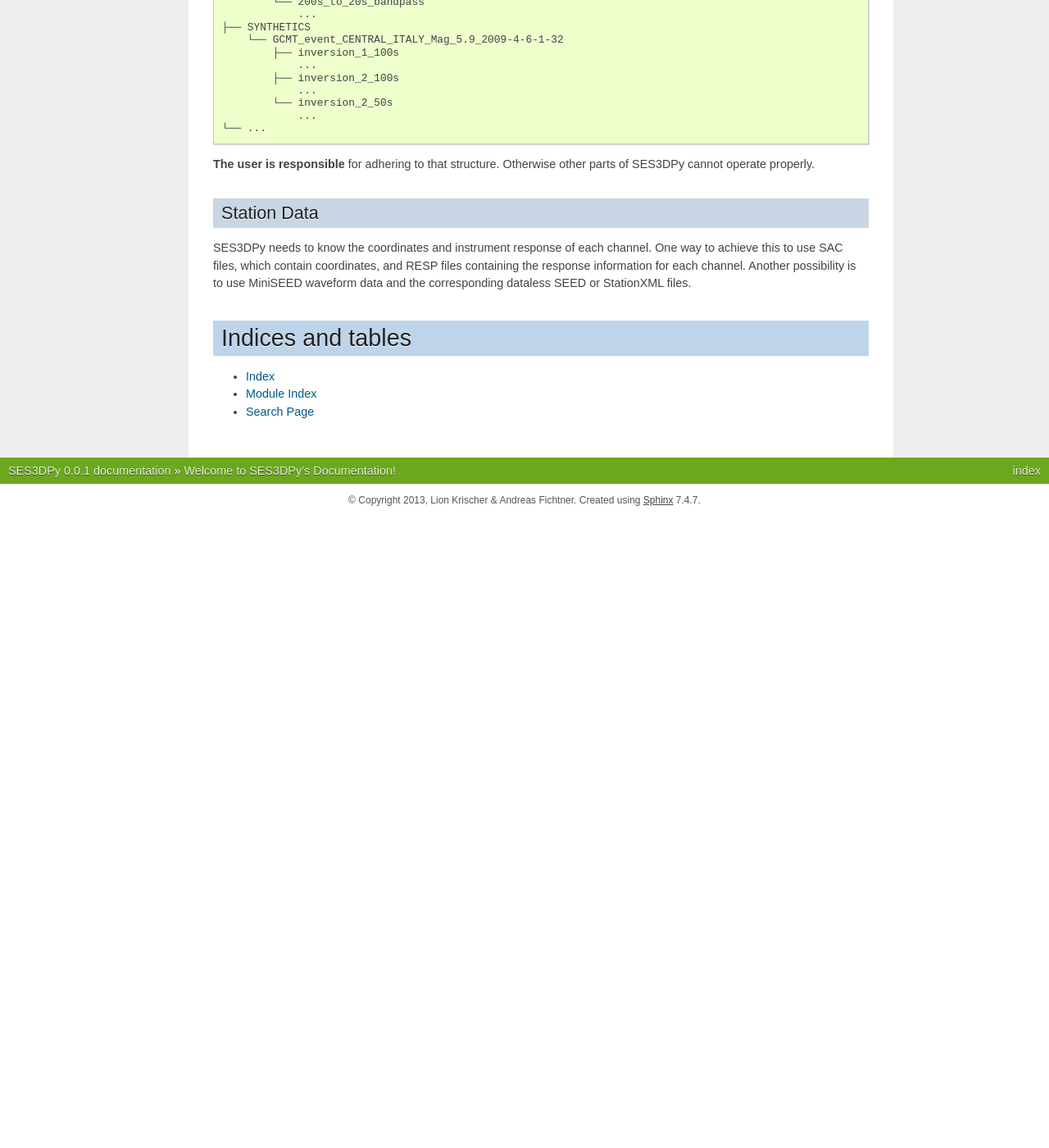
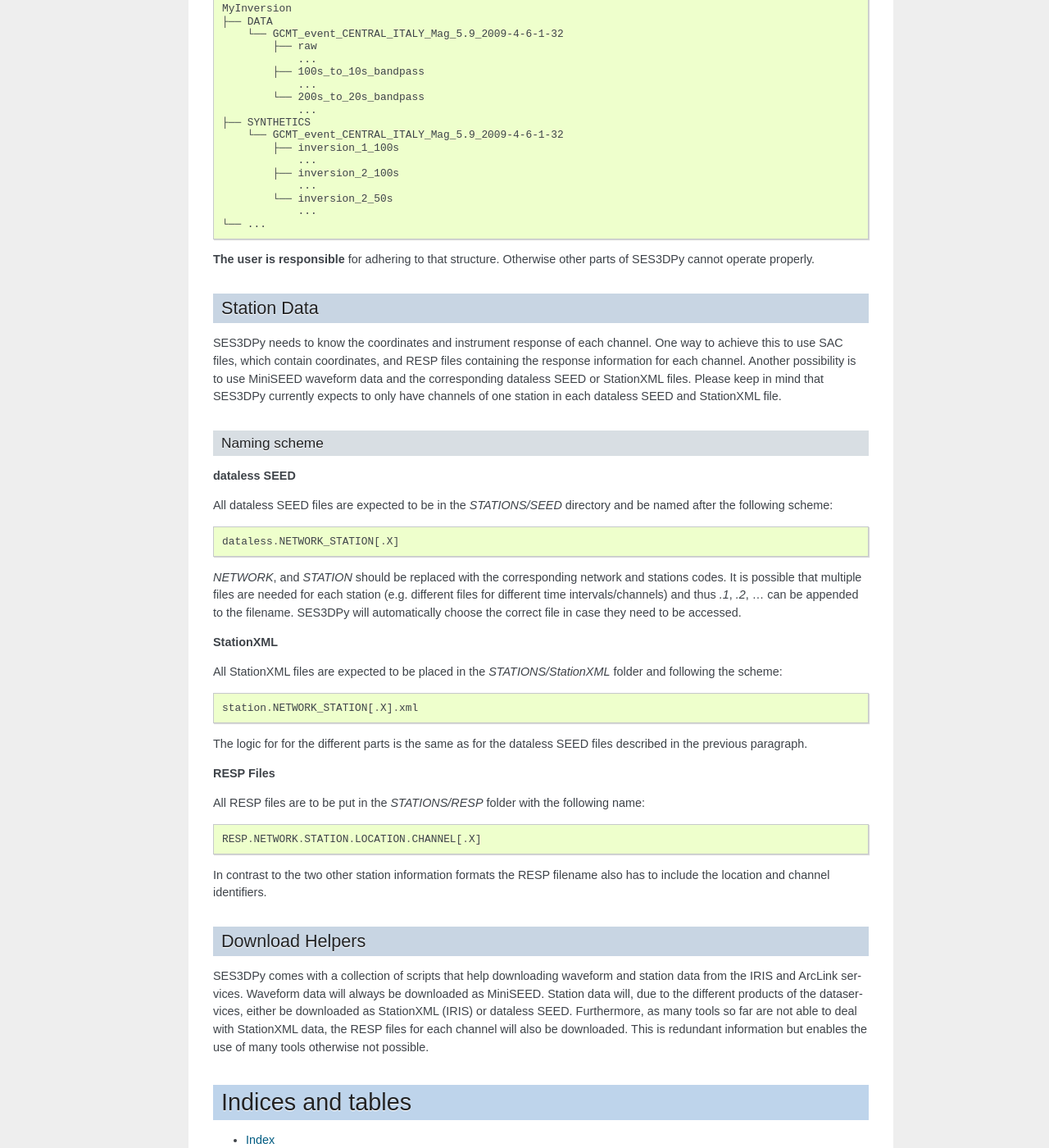
Before and after one commit to krischer/LASIF, a Sphinx documentation site: the page built from doc/index.rst, in a window 1280 px wide and 1400 px high, scrolled down 2994 px. Shown: the whole window at 82% size. Built offline with Sphinx 7.4.7, drawn with Linux system fonts in a browser that asks for light colours; formulas are drawn with MathJax 3; before the commit the page ends 3624 px from its top, so only the background shows below that; some of the changed text lies outside the part shown.

Commit message:
Added domain boundary buffer support.
Also added a first version of the station data tutorial.

```diff
--- a/doc/index.rst
+++ b/doc/index.rst
@@ -85,6 +86,13 @@
         <rotation_angle_in_degree>35.0</rotation_angle_in_degree>
       </domain_rotation>
     </domain>
+
+
+It should be fairly self-explanatory. The *boundary_width_in_degree* tag is
+just used for the download helpers. No data will be downloaded within
+*boundary_width_in_degree* distance to the domain border. This is useful for
+e.g. absorbing boundary conditions.
+
 
 .. note::
 
@@ -99,13 +107,15 @@
     $ ses3dpy plot_domain
 
 This will open a window showing the location of the physical domain and the
-simulation domain.
+simulation domain. The inner contours show the domain minus the previously
+defined boundary width.
 
 .. plot::
 
     import ses3dpy.visualization
-    ses3dpy.visualization.plot_domain(-20, +20, -20, +20, rotation_axis=[1.0,
-        1.0, 1.0], rotation_angle_in_degree=35.0, plot_simulation_domain=True)
+    ses3dpy.visualization.plot_domain(-20, +20, -20, +20, 3.0,
+        rotation_axis=[1.0, 1.0, 1.0], rotation_angle_in_degree=35.0,
+        plot_simulation_domain=True)
 
 Adding Seismic Events
 ---------------------
@@ -250,7 +260,56 @@
 One way to achieve this to use SAC files, which contain coordinates, and RESP
 files containing the response information for each channel. Another possibility
 is to use MiniSEED waveform data and the corresponding dataless SEED or
-StationXML files.
+StationXML files. Please keep in mind that SES3DPy currently expects to only
+have channels of one station in each dataless SEED and StationXML file.
+
+Naming scheme
+^^^^^^^^^^^^^
+
+**dataless SEED**
+
+All dataless SEED files are expected to be in the *STATIONS/SEED* directory and
+be named after the following scheme::
+
+    dataless.NETWORK_STATION[.X]
+
+*NETWORK*, and *STATION* should be replaced with the corresponding network and
+stations codes. It is possible that multiple files are needed for each station
+(e.g. different files for different time intervals/channels) and thus *.1*,
+*.2*, ... can be appended to the filename. SES3DPy will automatically choose
+the correct file in case they need to be accessed.
+
+**StationXML**
+
+All StationXML files are expected to be placed in the *STATIONS/StationXML*
+folder and following the scheme::
+
+    station.NETWORK_STATION[.X].xml
+
+The logic for for the different parts is the same as for the dataless SEED
+files described in the previous paragraph.
+
+**RESP Files**
+
+All RESP files are to be put in the *STATIONS/RESP* folder with the following
+name::
+
+    RESP.NETWORK.STATION.LOCATION.CHANNEL[.X]
+
+In contrast to the two other station information formats the RESP filename also
+has to include the location and channel identifiers.
+
+
+Download Helpers
+----------------
+
+SES3DPy comes with a collection of scripts that help downloading waveform and
+station data from the IRIS and ArcLink services. Waveform data will always be
+downloaded as MiniSEED. Station data will, due to the different products of the
+dataservices, either be downloaded as StationXML (IRIS) or dataless SEED.
+Furthermore, as many tools so far are not able to deal with StationXML data,
+the RESP files for each channel will also be downloaded. This is redundant
+information but enables the use of many tools otherwise not possible.
 
 
 
```
Also changed, not shown: other parts of doc/index.rst (+4 -3 lines), 3 other files.
